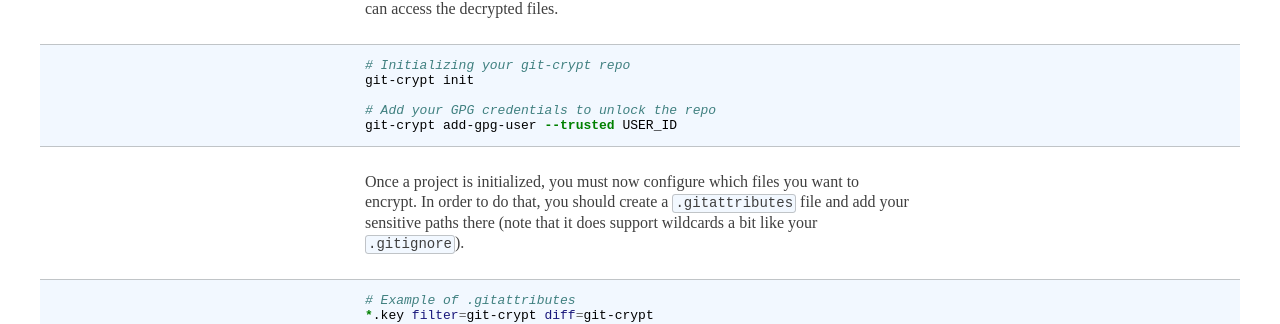
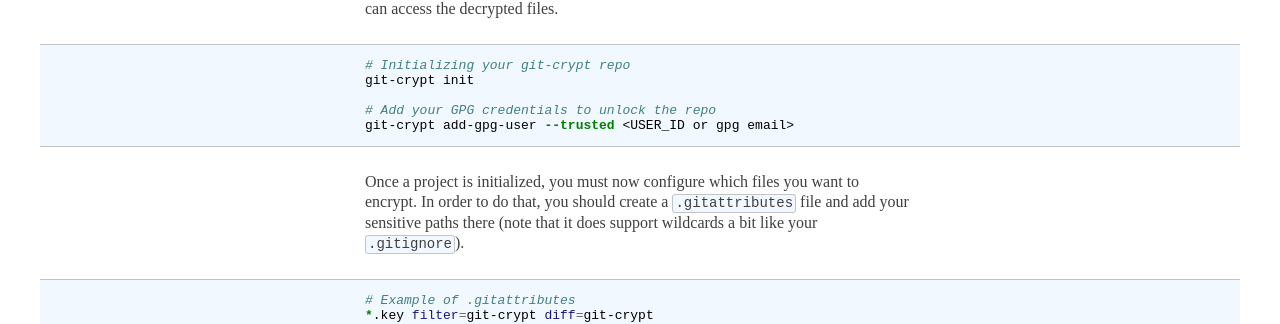
Before and after one commit to jnardiello/jnardiello.github.io, a Jekyll site: the page built from _posts/2017-11-06-managing-sensitive-data-in-git-repositories.md, in a window 1280 px wide. Shown: the part 1317-1641 px from the top of the page. Built offline with Jekyll 4.4.1, drawn with Linux system fonts in a browser that asks for light colours; some web fonts are replaced; some of the changed lines change nothing that is shown.

Commit message:
Correcting typo

```diff
--- a/_posts/2017-11-06-managing-sensitive-data-in-git-repositories.md
+++ b/_posts/2017-11-06-managing-sensitive-data-in-git-repositories.md
@@ -39,7 +39,7 @@ In order to use git-crypt, you need to add your GPG key to the trusted sources w
 git-crypt init
 
 # Add your GPG credentials to unlock the repo
-git-crypt add-gpg-user --trusted USER_ID
+git-crypt add-gpg-user --trusted <USER_ID or gpg email>
 {% endhighlight %}
 
 Once a project is initialized, you must now configure which files you want to encrypt. In order to do that, you should create a `.gitattributes` file and add your sensitive paths there (note that it does support wildcards a bit like your `.gitignore`).
```
